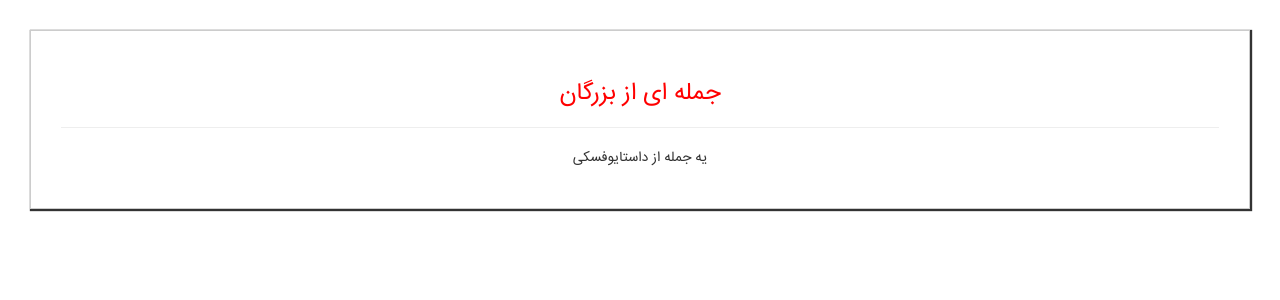
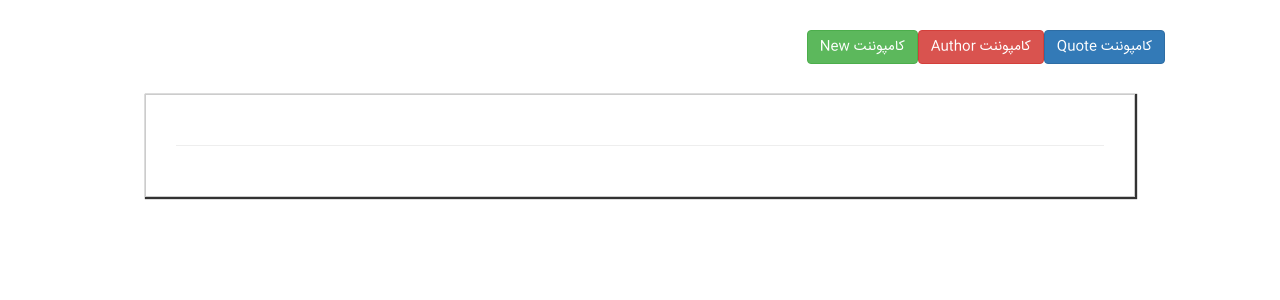
Before and after one commit to hsorena/roxo-vue-cli, a Vue app: page / in a window 1280 px wide. Shown: the top 300 px of the page. Built offline with nearby package versions, Linux system fonts and the light colour scheme.

Commit message:
Switch between components and keep alive them

```diff
--- a/src/App.vue
+++ b/src/App.vue
@@ -1,23 +1,44 @@
 <template>
   <div id="app">
-    <quote>
-        <h3 slot="title">جمله ای از بزرگان</h3>
-        <p slot="content">{{ quote }}</p>
-    </quote>
+      <div class="container">
+          <div class="row" style="margin: 30px">
+              <div class="col-xs-12 visible-lg-inline-block">
+                  <button class="btn btn-success" @click="selectedComponent = 'new' ">کامپوننت New</button>
+                  <button class="btn btn-danger" @click="selectedComponent = 'author' ">کامپوننت Author</button>
+                  <button class="btn btn-primary" @click="selectedComponent = 'quote' ">کامپوننت Quote</button>
+
+                  <keep-alive>
+                      <component :is="selectedComponent"></component>
+                  </keep-alive>
+
+<!--                                <quote>-->
+<!--                                    <h3 slot="title">جمله ای از بزرگان</h3>-->
+<!--                                    <p slot="content">{{ quote }}</p>-->
+<!--                                </quote>-->
+              </div>
+          </div>
+      </div>
+
+
   </div>
 </template>
 
 <script>
     import Quote from "./components/Quote";
+    import New from "./components/New";
+    import Author from "./components/Author";
 
     export default {
         data(){
             return{
-                quote :"یه جمله از داستایوفسکی"
+                quote :"یه جمله از داستایوفسکی",
+                selectedComponent : 'quote'
             }
         },
         components:{
-            'quote' : Quote
+            'quote' : Quote,
+            'new' : New,
+            'author' : Author
         }
     }
 </script>
--- /dev/null
+++ b/src/components/Author.vue
@@ -0,0 +1,15 @@
+<template>
+    <div>
+        <h3>کامپوننت Author</h3>
+    </div>
+</template>
+
+<script>
+    export default {
+        name: "Author"
+    }
+</script>
+
+<style scoped>
+
+</style>
--- /dev/null
+++ b/src/components/New.vue
@@ -0,0 +1,32 @@
+<template>
+    <div>
+        <h3>کامپوننت New</h3>
+        <button class="btn btn-primary" @click="counter++">افزایش مقدار</button>
+        <p>مقدار مورد نظر : {{ counter }}</p>
+    </div>
+</template>
+
+<script>
+    export default {
+        name: "New",
+        data(){
+            return{
+                counter :0
+            }
+        }
+        ,
+        destroyed() {
+            console.log('destroyed!')
+        },
+        activated() {
+            console.log('activated!')
+        },
+        deactivated() {
+            console.log('deactivate!')
+        }
+    }
+</script>
+
+<style scoped>
+
+</style>
```
